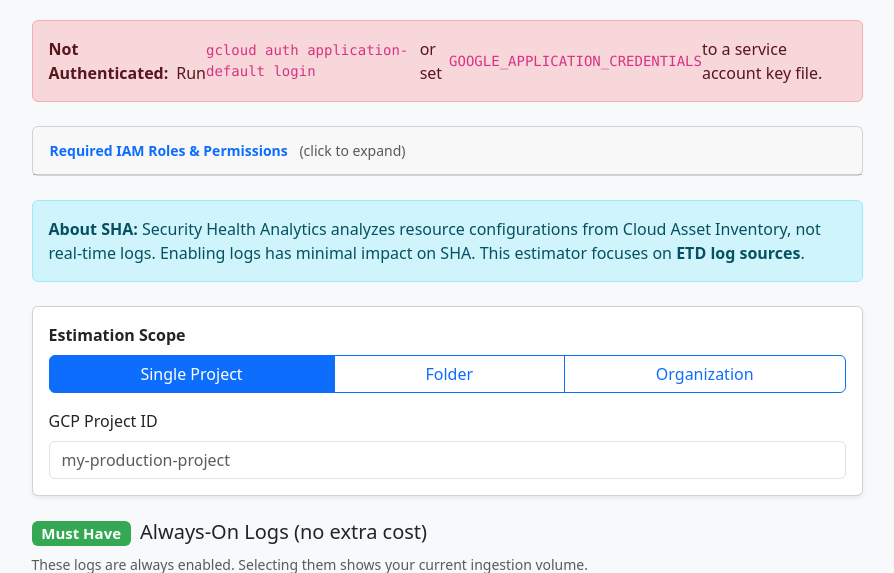
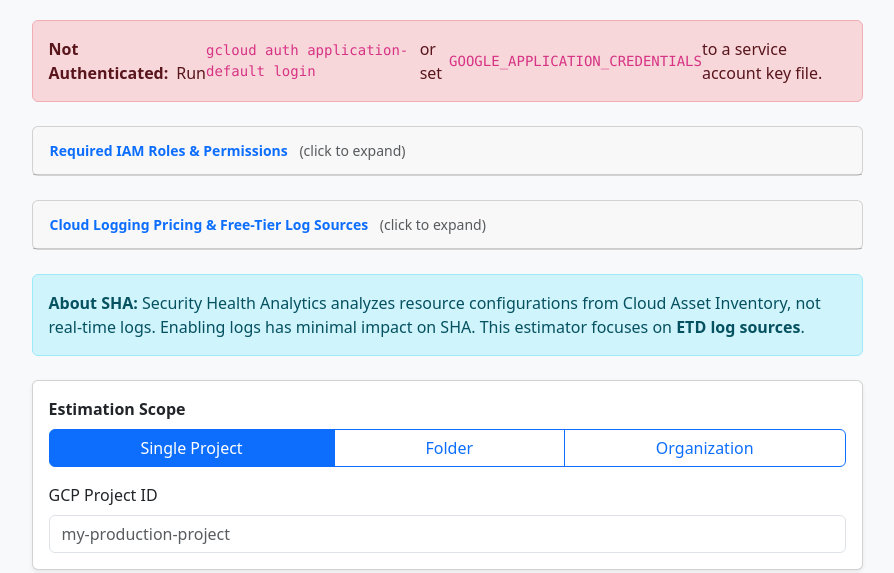
Before and after one commit to slash-31/google_scc_log_estimator, a Flask app: template templates/index.html in a window 1280 px wide. Shown: the part 180-753 px from the top of the page, without its empty margins (193-1087 px from the left). Run offline with Flask 3, Linux system fonts and the light colour scheme; the template is opened without the code that fills it: most values are stand-ins (such as "Sample title", 1, 10 or a date in 2020); parts of the project's set-up code (start-up, migrations or seed data) failed here and were passed over.

Commit message:
feat: add Cloud Logging free-tier docs and network log pricing
Free-tier log source documentation:
- Add FREE_TIER_LOGS reference: 6 always-free log types stored in
  _Required bucket (Admin Activity, System Event, Access Transparency,
  Workspace Admin/Login Audit, Enterprise Groups) with 400-day retention
- Add PAID_LOG_TIERS: standard ($0.50/GiB) and network ($0.25/GiB)
  tiers with 50 GiB/project/month free allotment details
- Add FREE_OPERATIONS list (routing, API calls, analytics queries)
- Collapsible "Cloud Logging Pricing & Free-Tier Log Sources" panel
  in the web UI with tables for each tier

Network log pricing:
- Tag VPC Flow, Load Balancer, and Cloud NAT logs with network_log=True
- Apply discounted $0.25/GiB rate for network logs in cost calculation
- Return total_cost from estimate_project() instead of recalculating
  from total_gib * flat_rate (fixes mixed-rate totals)
- Show "$0.25/GiB" badge on network log rows in results table
- Update pricing footnotes to mention both rates

Co-Authored-By: Claude Opus 4.6 (1M context) <noreply@anthropic.com>

```diff
--- a/app.py
+++ b/app.py
@@ -383,6 +383,7 @@ LOG_SOURCES = [
         "packets_per_record": 500,   # heuristic: ~500 pkts per record @ 5s agg
         "supports_sampling": True,   # UI shows sampling-rate slider
         "default_sampling": 0.5,     # pre-selected slider value
+        "network_log": True,         # billed at discounted $0.25/GiB rate
     },
     {
         "key": "gcs_data_access",
@@ -436,6 +437,7 @@ LOG_SOURCES = [
         # Proxy metric: NAT allocated port count as a rough activity proxy.
         "metric": "router.googleapis.com/nat/allocated_ports",
         "size_kb": 1.0,
+        "network_log": True,         # billed at discounted $0.25/GiB rate
     },
     {
         "key": "iap",
@@ -458,6 +460,7 @@ LOG_SOURCES = [
         ),
         "metric": "loadbalancing.googleapis.com/https/request_count",
         "size_kb": 1.0,
+        "network_log": True,         # billed at discounted $0.25/GiB rate
     },
     {
         "key": "artifact_registry",
@@ -491,6 +494,7 @@ LOG_SOURCE_MAP = {s["key"]: s for s in LOG_SOURCES}
 
 # Pricing and unit constants.
 COST_PER_GIB = 0.50           # standard Cloud Logging ingestion rate
+COST_PER_GIB_NETWORK = 0.25   # discounted rate for vended network logs
 KB_PER_GIB = 1_048_576        # 1024 * 1024
 BYTES_PER_GIB = 1_073_741_824 # 1024 ** 3
 
@@ -534,6 +538,131 @@ REQUIRED_IAM = [
             "Included in most viewer roles."
         ),
     },
+]
+
+
+# ---------------------------------------------------------------------------
+# Cloud Logging free-tier reference
+#
+# Some log types are always free (stored in the _Required bucket with 400-day
+# retention).  All other log types get a 50 GiB/project/month free allotment
+# before standard ingestion charges apply.
+#
+# This data is shown in the UI and the preflight output so users understand
+# which logs already flow at no cost vs. which ones will add to their bill.
+# ---------------------------------------------------------------------------
+FREE_TIER_LOGS = [
+    # -- Always free, unlimited volume, _Required bucket, 400-day retention --
+    {
+        "name": "Admin Activity Audit Logs",
+        "bucket": "_Required",
+        "retention": "400 days",
+        "cost": "Free (always)",
+        "coverage": (
+            "All administrative actions: IAM policy changes, resource "
+            "creation/deletion/modification, service account key operations. "
+            "Cannot be disabled."
+        ),
+    },
+    {
+        "name": "System Event Audit Logs",
+        "bucket": "_Required",
+        "retention": "400 days",
+        "cost": "Free (always)",
+        "coverage": (
+            "Google-initiated system events: automated resource migrations, "
+            "maintenance operations, quota adjustments, system-driven "
+            "configuration changes."
+        ),
+    },
+    {
+        "name": "Access Transparency Logs",
+        "bucket": "_Required",
+        "retention": "400 days",
+        "cost": "Free (always)",
+        "coverage": (
+            "Records when Google staff access your data for support cases "
+            "or service operations. Requires Access Transparency to be "
+            "enabled (available with Premium/Enterprise support)."
+        ),
+    },
+    {
+        "name": "Google Workspace Admin Audit Logs",
+        "bucket": "_Required",
+        "retention": "400 days",
+        "cost": "Free (always)",
+        "coverage": (
+            "Administrative actions in Google Workspace Admin Console: "
+            "user management, group changes, application settings, "
+            "domain-level configuration. Requires Workspace log streaming."
+        ),
+    },
+    {
+        "name": "Google Workspace Login Audit Logs",
+        "bucket": "_Required",
+        "retention": "400 days",
+        "cost": "Free (always)",
+        "coverage": (
+            "User sign-in events for Google Workspace: successful/failed "
+            "logins, suspicious login attempts, 2FA events. "
+            "Requires Workspace log streaming."
+        ),
+    },
+    {
+        "name": "Enterprise Groups Audit Logs",
+        "bucket": "_Required",
+        "retention": "400 days",
+        "cost": "Free (always)",
+        "coverage": (
+            "Changes to Google Groups membership and settings when managed "
+            "through Cloud Identity / Workspace."
+        ),
+    },
+]
+
+# Logs that are NOT free but have a per-project free allotment.
+PAID_LOG_TIERS = {
+    "standard": {
+        "free_allotment": "50 GiB/project/month",
+        "rate": "$0.50/GiB",
+        "bucket": "_Default or user-defined",
+        "default_retention": "30 days",
+        "extended_retention_cost": "$0.01/GiB/month",
+        "examples": [
+            "Data Access Audit Logs",
+            "Cloud DNS Logs",
+            "Firewall Rules Logs",
+            "Cloud NAT Logs",
+            "IAP Access Logs",
+            "Artifact Registry Audit Logs",
+            "Application / platform logs",
+        ],
+    },
+    "network": {
+        "free_allotment": "Included in standard 50 GiB",
+        "rate": "$0.25/GiB (discounted)",
+        "bucket": "_Default or user-defined",
+        "default_retention": "30 days",
+        "extended_retention_cost": "$0.01/GiB/month",
+        "examples": [
+            "VPC Flow Logs",
+            "HTTP(S) Load Balancer Logs",
+            "Cloud NAT Logs",
+            "Network Intelligence Center logs",
+        ],
+        "note": (
+            "Vended network telemetry logs are billed at a discounted rate "
+            "of $0.25/GiB instead of the standard $0.50/GiB."
+        ),
+    },
+}
+
+# Items that are always free regardless (no charge for API usage).
+FREE_OPERATIONS = [
+    "Log routing (forwarding to any supported destination)",
+    "Cloud Logging API calls",
+    "Creating log scopes and analytics views",
+    "Log Analytics SQL queries",
 ]
 
 
@@ -777,6 +906,7 @@ def estimate_project(project_id, selected_keys, sampling_rate):
     """
     estimates = []
     total_gib = 0
+    total_cost = 0
 
     for key in selected_keys:
         source = LOG_SOURCE_MAP.get(key)
@@ -786,7 +916,11 @@ def estimate_project(project_id, selected_keys, sampling_rate):
         # Fetch 7-day baseline and extrapolate.
         raw_7d = fetch_metric_7d(project_id, source)
         gib = estimate_monthly_gib(source, raw_7d, sampling_rate)
-        cost = gib * COST_PER_GIB
+
+        # Network telemetry logs (VPC Flow, LB, NAT) are billed at a
+        # discounted rate of $0.25/GiB vs. the standard $0.50/GiB.
+        rate = COST_PER_GIB_NETWORK if source.get("network_log") else COST_PER_GIB
+        cost = gib * rate
 
         # Track whether the metric returned any data so the UI can
         # distinguish "0 volume" from "no metric data available".
@@ -799,10 +933,12 @@ def estimate_project(project_id, selected_keys, sampling_rate):
             "cost": round(cost, 2),
             "always_on": source.get("always_on", False),
             "has_data": has_data,
+            "network_log": source.get("network_log", False),
         })
         total_gib += gib
+        total_cost += cost
 
-    return estimates, total_gib
+    return estimates, total_gib, total_cost
 
 
 # ---------------------------------------------------------------------------
@@ -834,7 +970,7 @@ def index():
 
         # -- Single-project scope --
         if scope == "project":
-            estimates, total_gib = estimate_project(
+            estimates, total_gib, total_cost = estimate_project(
                 project_id, selected_keys, sampling_rate
             )
             results = {
@@ -842,14 +978,14 @@ def index():
                 "project_id": project_id,
                 "estimates": estimates,
                 "total_gib": round(total_gib, 3),
-                "total_cost": round(total_gib * COST_PER_GIB, 2),
+                "total_cost": round(total_cost, 2),
                 "sampling_rate": sampling_rate,
             }
 
         # -- Organization-wide scope --
         elif scope == "org":
             projects = list_org_projects(org_id)
-            project_results, grand_total_gib = _scan_projects(
+            project_results, grand_total_gib, grand_total_cost = _scan_projects(
                 projects, selected_keys, sampling_rate
             )
             results = {
@@ -858,14 +994,14 @@ def index():
                 "projects": project_results,
                 "project_count": len(projects),
                 "grand_total_gib": round(grand_total_gib, 3),
-                "grand_total_cost": round(grand_total_gib * COST_PER_GIB, 2),
+                "grand_total_cost": round(grand_total_cost, 2),
                 "sampling_rate": sampling_rate,
             }
 
         # -- Folder scope --
         elif scope == "folder":
             projects = list_folder_projects(folder_id)
-            project_results, grand_total_gib = _scan_projects(
+            project_results, grand_total_gib, grand_total_cost = _scan_projects(
                 projects, selected_keys, sampling_rate
             )
             results = {
@@ -874,7 +1010,7 @@ def index():
                 "projects": project_results,
                 "project_count": len(projects),
                 "grand_total_gib": round(grand_total_gib, 3),
-                "grand_total_cost": round(grand_total_gib * COST_PER_GIB, 2),
+                "grand_total_cost": round(grand_total_cost, 2),
                 "sampling_rate": sampling_rate,
             }
 
@@ -884,6 +1020,9 @@ def index():
         log_sources=LOG_SOURCES,
         auth_info=auth_info,
         required_iam=REQUIRED_IAM,
+        free_tier_logs=FREE_TIER_LOGS,
+        paid_log_tiers=PAID_LOG_TIERS,
+        free_operations=FREE_OPERATIONS,
     )
 
 
@@ -896,16 +1035,19 @@ def _scan_projects(projects, selected_keys, sampling_rate):
         sampling_rate: VPC Flow Log sampling rate.
 
     Returns:
-        Tuple of (project_results, grand_total_gib).
+        Tuple of (project_results, grand_total_gib, grand_total_cost).
     """
     project_results = []
     grand_total_gib = 0
+    grand_total_cost = 0
 
     for proj in projects:
         pid = proj["project_id"]
-        estimates, proj_gib = estimate_project(pid, selected_keys, sampling_rate)
-        proj_cost = proj_gib * COST_PER_GIB
+        estimates, proj_gib, proj_cost = estimate_project(
+            pid, selected_keys, sampling_rate
+        )
         grand_total_gib += proj_gib
+        grand_total_cost += proj_cost
         project_results.append({
             "project_id": pid,
             "display_name": proj["display_name"],
@@ -914,7 +1056,7 @@ def _scan_projects(projects, selected_keys, sampling_rate):
             "total_cost": round(proj_cost, 2),
         })
 
-    return project_results, grand_total_gib
+    return project_results, grand_total_gib, grand_total_cost
 
 
 # ---------------------------------------------------------------------------
--- a/templates/index.html
+++ b/templates/index.html
@@ -114,6 +114,101 @@
                         <p class="small text-muted mt-2 mb-0">
                             Run <code>python3 app.py -c PROJECT_ID</code> to verify permissions with a preflight check.
                         </p>
+                    </div>
+                </div>
+            </div>
+            {% endif %}
+
+            <!-- Free-Tier Log Sources (collapsible) -->
+            {% if free_tier_logs %}
+            <div class="card mb-4">
+                <div class="card-header p-2">
+                    <button class="btn btn-sm btn-link text-decoration-none w-100 text-start"
+                            type="button" data-bs-toggle="collapse" data-bs-target="#freeTierPanel">
+                        <strong>Cloud Logging Pricing &amp; Free-Tier Log Sources</strong>
+                        <span class="text-muted ms-2">(click to expand)</span>
+                    </button>
+                </div>
+                <div class="collapse" id="freeTierPanel">
+                    <div class="card-body p-3">
+
+                        <!-- Always-free logs -->
+                        <h6 class="text-success">Always Free &mdash; Unlimited Volume</h6>
+                        <p class="small text-muted mb-2">
+                            These logs are stored in the <code>_Required</code> bucket with a fixed
+                            400-day retention period.  They cannot be disabled and incur
+                            <strong>no ingestion or storage charges</strong> regardless of volume.
+                        </p>
+                        <table class="table table-sm small mb-4">
+                            <thead>
+                                <tr>
+                                    <th>Log Source</th>
+                                    <th>Retention</th>
+                                    <th>What It Covers</th>
+                                </tr>
+                            </thead>
+                            <tbody>
+                                {% for log in free_tier_logs %}
+                                <tr>
+                                    <td class="fw-bold">{{ log.name }}</td>
+                                    <td><span class="badge bg-success">{{ log.retention }}</span></td>
+                                    <td>{{ log.coverage }}</td>
+                                </tr>
+                                {% endfor %}
+                            </tbody>
+                        </table>
+
+                        <!-- Paid tiers -->
+                        <h6 class="text-primary">Paid Log Types</h6>
+                        <p class="small text-muted mb-2">
+                            All other logs are stored in the <code>_Default</code> or user-defined
+                            buckets with a default 30-day retention.  The first
+                            <strong>50 GiB per project per month</strong> is free.
+                        </p>
+                        <table class="table table-sm small mb-3">
+                            <thead>
+                                <tr>
+                                    <th>Tier</th>
+                                    <th>Rate</th>
+                                    <th>Free Allotment</th>
+                                    <th>Retention</th>
+                                    <th>Examples</th>
+                                </tr>
+                            </thead>
+                            <tbody>
+                                {% for tier_name, tier in paid_log_tiers.items() %}
+                                <tr>
+                                    <td class="fw-bold text-capitalize">{{ tier_name }}</td>
+                                    <td>{{ tier.rate }}</td>
+                                    <td>{{ tier.free_allotment }}</td>
+                                    <td>{{ tier.default_retention }}</td>
+                                    <td>
+                                        {% for ex in tier.examples %}
+                                            <span class="d-inline-block me-1 mb-1">
+                                                <span class="badge bg-light text-dark border">{{ ex }}</span>
+                                            </span>
+                                        {% endfor %}
+                                    </td>
+                                </tr>
+                                {% endfor %}
+                            </tbody>
+                        </table>
+                        {% if paid_log_tiers.get('network', {}).get('note') %}
+                        <div class="alert alert-warning small py-2 mb-3">
+                            {{ paid_log_tiers.network.note }}
+                        </div>
+                        {% endif %}
+
+                        <!-- Always-free operations -->
+                        {% if free_operations %}
+                        <h6 class="text-secondary">Always Free Operations (no charge)</h6>
+                        <ul class="small mb-0">
+                            {% for op in free_operations %}
+                            <li>{{ op }}</li>
+                            {% endfor %}
+                        </ul>
+                        {% endif %}
+
                     </div>
                 </div>
             </div>
@@ -301,14 +396,19 @@
                                     {% endif %}
                                 </td>
                                 <td class="text-end">{{ item.volume_gib }} GiB</td>
-                                <td class="text-end fw-bold text-success">${{ item.cost }}</td>
+                                <td class="text-end fw-bold text-success">
+                                    ${{ item.cost }}
+                                    {% if item.network_log %}
+                                        <br><span class="badge bg-info text-dark" style="font-size:0.6rem">$0.25/GiB</span>
+                                    {% endif %}
+                                </td>
                             </tr>
                             {% endfor %}
                         </tbody>
                     </table>
                     <div class="d-flex justify-content-between align-items-center pt-3 mt-3 border-top">
                         <div>
-                            <span class="text-muted small">Based on $0.50/GiB standard Cloud Logging ingestion pricing.</span>
+                            <span class="text-muted small">$0.50/GiB standard rate. Network logs (VPC Flow, LB, NAT) at $0.25/GiB.</span>
                             {% if results.sampling_rate < 1.0 %}
                             <br><span class="text-muted small">VPC Flow Logs sampled at {{ results.sampling_rate }}.</span>
                             {% endif %}
@@ -351,7 +451,7 @@
 
                     <div class="d-flex justify-content-between align-items-center">
                         <div>
-                            <span class="text-muted small">Based on $0.50/GiB standard Cloud Logging ingestion pricing.</span>
+                            <span class="text-muted small">$0.50/GiB standard rate. Network logs (VPC Flow, LB, NAT) at $0.25/GiB.</span>
                             {% if results.sampling_rate < 1.0 %}
                             <br><span class="text-muted small">VPC Flow Logs sampled at {{ results.sampling_rate }}.</span>
                             {% endif %}
```
